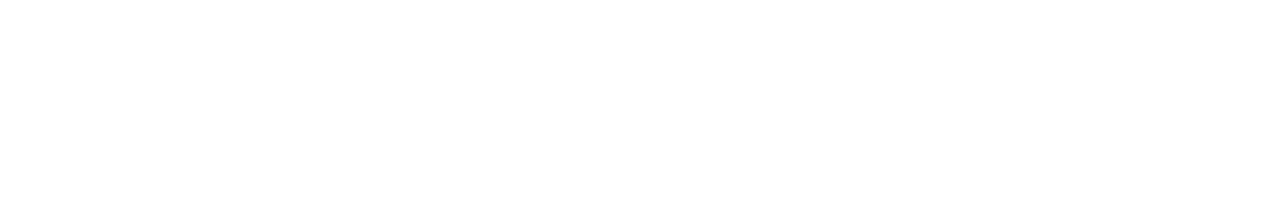
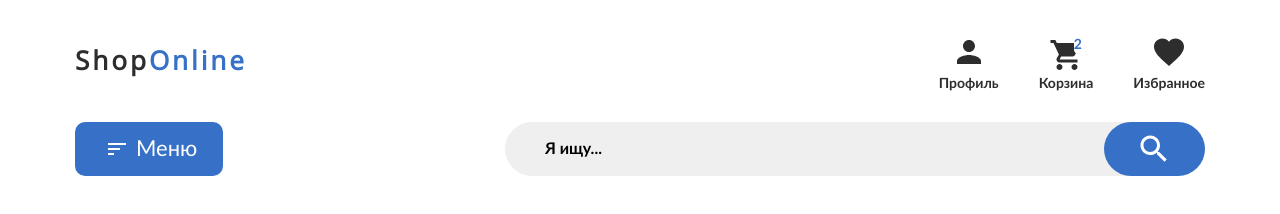
Before and after one commit to Kubanych22/ShopOnline, a plain HTML site: page index.html in a window 1280 px wide. Drawn offline with Linux system fonts and the light colour scheme; a web font is replaced by a local one.

Commit message:
task1 modified intex.html

```diff
--- a/index.html
+++ b/index.html
@@ -1,14 +1,91 @@
 <!DOCTYPE html>
 <html lang="ru">
+
 <head>
   <meta charset="utf-8">
   <meta http-equiv="X-UA-Compatible" content="IE=edge">
   <meta name="viewport" content="width=device-width, initial-scale=1.0">
-  <title>Document</title>
-  <link rel="stylesheet" href="">
-  <script defer src="js/script.js"></script>
+
+  <link rel="preload" href="fonts/opensans-regular.woff2" as="font" type="font/woff2" crossorigin>
+  <link rel="preload" href="fonts/lato-regular.woff2" as="font" type="font/woff2" crossorigin>
+  <link rel="preload" href="fonts/lato-bold.woff2" as="font" type="font/woff2" crossorigin>
+  <link rel="preload" href="fonts/lato-black.woff2" as="font" type="font/woff2" crossorigin>
+  <link rel="icon" type="image/png" href="img/logo.png">
+
+  <link rel="stylesheet" href="styles/style.css">
+
+  <title>ShopOnline Task 1</title>
+
+  <script src="js/script.js"></script>
 </head>
+
 <body>
+  <header class="header">
+    <div class="container header__container">
+      <nav class="navigation">
+        <ul class="navigation__list">
+          <li class="navigation__item navigation__item_logo">
+            <p class="navigation__logo">
+              Shop<span>Online</span>
+            </p>
+          </li>
+          <li class="navigation__item navigation__menu">
+            <button class="navigation__menu-btn btn" type="button">Меню</button>
+          </li>
+          <li class="navigation__item navigation__form">
+            <form class="form">
+              <input class="form__input" type="text" name="search" value="Я ищу...">
+              <button class="form__btn" type="button"></button>
+            </form>
+          </li>
+          <li class="navigation__item icons">
+            <ul class="icons__list">
+              <li class="icons__item icon-profile">
+                <svg class="icon-profile__svg" xmlns="http://www.w3.org/2000/svg" width="36" height="36"
+                     viewBox="0 0 36 36" fill="none">
+                  <g clip-path="url(#clip0_4301_122)">
+                    <path
+                      d="M18 18C21.315 18 24 15.315 24 12C24 8.685 21.315 6 18 6C14.685 6 12 8.685 12 12C12 15.315 14.685 18 18 18ZM18 21C13.995 21 6 23.01 6 27V30H30V27C30 23.01 22.005 21 18 21Z"
+                      fill="#2D2D2D" />
+                  </g>
+                  <defs>
+                    <rect width="36" height="36" fill="white" />
+                  </defs>
+                </svg>
+                <p>Профиль</p>
+              </li>
+              <li class="icons__item icon-cart">
+                <svg class="icon-cart__svg" xmlns="http://www.w3.org/2000/svg" width="31" height="30"
+                     viewBox="0 0 31 30" fill="none">
+                  <path
+                    d="M9.5 24C7.85 24 6.515 25.35 6.515 27C6.515 28.65 7.85 30 9.5 30C11.15 30 12.5 28.65 12.5 27C12.5 25.35 11.15 24 9.5 24ZM0.5 0V3H3.5L8.9 14.385L6.875 18.06C6.635 18.48 6.5 18.975 6.5 19.5C6.5 21.15 7.85 22.5 9.5 22.5H27.5V19.5H10.13C9.92 19.5 9.755 19.335 9.755 19.125L9.8 18.945L11.15 16.5H22.325C23.45 16.5 24.44 15.885 24.95 14.955L30.32 5.22C30.44 5.01 30.5 4.755 30.5 4.5C30.5 3.675 29.825 3 29 3H6.815L5.405 0H0.5ZM24.5 24C22.85 24 21.515 25.35 21.515 27C21.515 28.65 22.85 30 24.5 30C26.15 30 27.5 28.65 27.5 27C27.5 25.35 26.15 24 24.5 24Z"
+                    fill="#2D2D2D" />
+                </svg>
+                <p>Корзина</p>
+              </li>
+              <li class="icons__item icon-favorite">
+                <svg class="icon-favorite__svg" xmlns="http://www.w3.org/2000/svg" width="36" height="36"
+                     viewBox="0 0 36 36" fill="none">
+                  <g clip-path="url(#clip0_4301_135)">
+                    <path
+                      d="M18 32.025L15.825 30.045C8.1 23.04 3 18.42 3 12.75C3 8.13 6.63 4.5 11.25 4.5C13.86 4.5 16.365 5.715 18 7.635C19.635 5.715 22.14 4.5 24.75 4.5C29.37 4.5 33 8.13 33 12.75C33 18.42 27.9 23.04 20.175 30.06L18 32.025Z"
+                      fill="#2D2D2D" />
+                  </g>
+                  <defs>
+                    <rect width="36" height="36" fill="white" />
+                  </defs>
+                </svg>
+                <p>Избранное</p>
+              </li>
+            </ul>
+          </li>
+        </ul>
+      </nav>
+    </div>
+  </header>
+  <main class="main">
 
+  </main>
 </body>
+
 </html>
```
